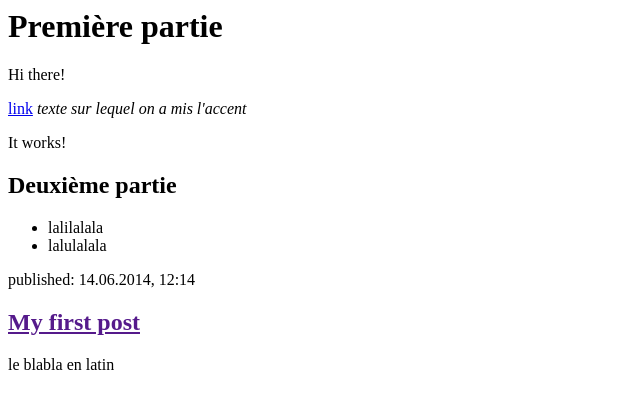
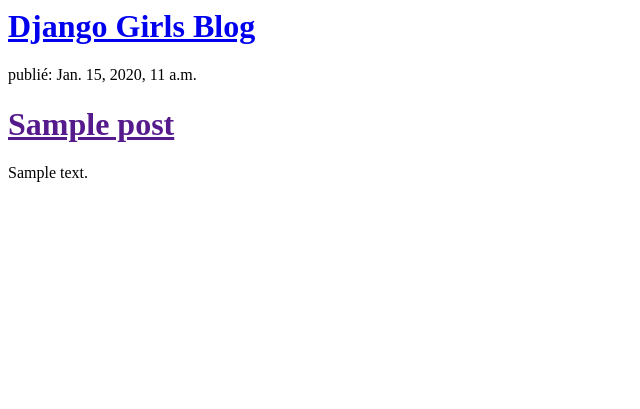
Before and after one commit to Emlych/my-first-blog, a Django app: template premierblog/blog/templates/blog/post_list.html in a window 1280 px wide. Shown: the top 409 px of the page, without its empty margins (0-640 px from the left). Run offline with Django 3.2, Linux system fonts and the light colour scheme; the template is opened without the code that fills it: values that come from a table or form of the project are taken from there, others are empty; tables that the repository leaves empty hold one stand-in row (values such as "Sample post").

Commit message:
Modified templates to display posts from database.

```diff
--- a/premierblog/blog/templates/blog/post_list.html
+++ b/premierblog/blog/templates/blog/post_list.html
@@ -1,23 +1,18 @@
 <html>
     <head>
-        <title>Blog Emiy Djangogirls</title>
+        <title>Django Girls blog</title>
     </head>
+    <body>
+        <div>
+    <h1><a href="/">Django Girls Blog</a></h1>
+</div>
 
-    <body>
-	<h1>Première partie</h1>
-        <p>Hi there!</p>
-	<a href="http://djangogirls.org">link</a>
-	<em>texte sur lequel on a mis l'accent</em>
-        <p>It works!</p>
-
-	<h2>Deuxième partie</h2>
-	<ul><li>lalilalala</li><li>lalulalala</li></ul>
-
+{% for post in posts %}
     <div>
-            <p>published: 14.06.2014, 12:14</p>
-            <h2><a href="">My first post</a></h2>
-            <p>le blabla en latin</p>
-        </div>
-
+        <p>publié: {{ post.published_date }}</p>
+        <h1><a href="">{{ post.title }}</a></h1>
+        <p>{{ post.text|linebreaks }}</p>
+    </div>
+{% endfor %}
     </body>
 </html>
--- a/premierblog/blog/views.py
+++ b/premierblog/blog/views.py
@@ -1,4 +1,7 @@
 from django.shortcuts import render
+from django.utils import timezone
+from .models import Post
 
 def post_list(request):
-    return render(request,'blog/post_list.html',{})
+    posts = Post.objects.filter(published_date__lte=timezone.now()).order_by('published_date')
+    return render(request,'blog/post_list.html',{'posts': posts})
```
